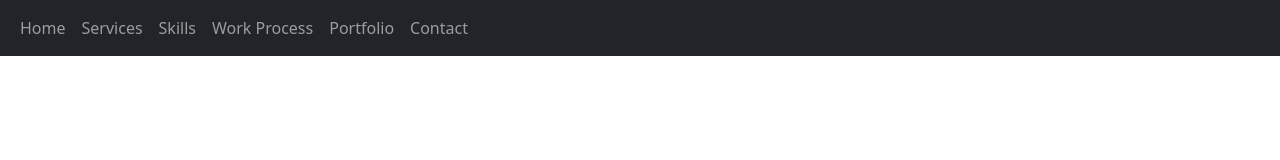
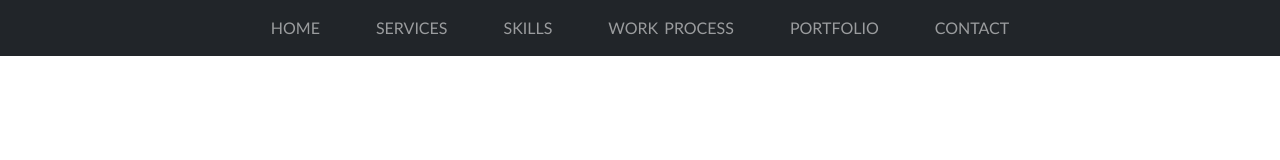
Before and after one commit to barua-raj/my-portfolio, a plain HTML site: page index.html in a window 1280 px wide. Drawn offline with Linux system fonts and the light colour scheme.

Commit message:
navbar work on going

```diff
--- a/css/style.css
+++ b/css/style.css
@@ -0,0 +1,23 @@
+* {
+	margin: 0px;
+	padding: 0px;
+	box-sizing: border-box;
+}
+body {
+	font-family: Calibri;
+	word-spacing: 2px;
+}
+
+/* navbar starts */
+
+.nav-menu {
+	font-size: 16px;
+	font-weight: 400;
+	text-transform: uppercase;
+}
+.nav-item {
+	color: #fcad03;
+	padding-left: 20px;
+	padding-right: 20px;
+}
+/* navbar ends*/
--- a/index.html
+++ b/index.html
@@ -14,13 +14,17 @@
 
 	<body>
 
-		<nav class="navbar navbar-expand-lg navbar-dark bg-dark">
+		<nav class="navbar navbar-expand-lg navbar-dark bg-dark nav-menu">
 
 			<div class="container-fluid">
 
+				<button class="navbar-toggler" type="button" data-bs-toggle="collapse" data-bs-target="#navbarSupportedContent">
+					<span class="navbar-toggler-icon"></span>
+				</button>
+
 				<div class="collapse navbar-collapse" id="navbarSupportedContent">
 
-					<ul class="navbar-nav me-auto mb-2 mb-lg-0">
+					<ul class="navbar-nav mx-auto mb-lg-0">
 
 						<li class="nav-item">
 						  <a class="nav-link" aria-current="page" href="#">Home</a>
```
